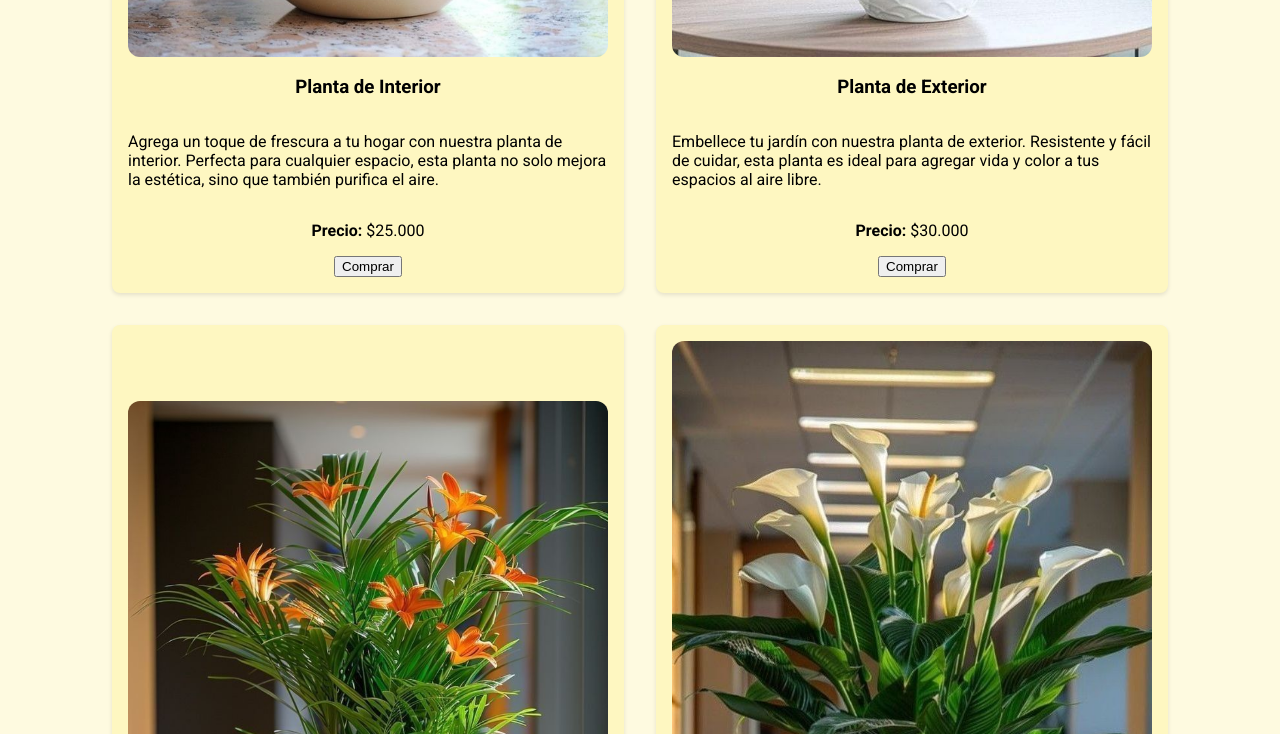
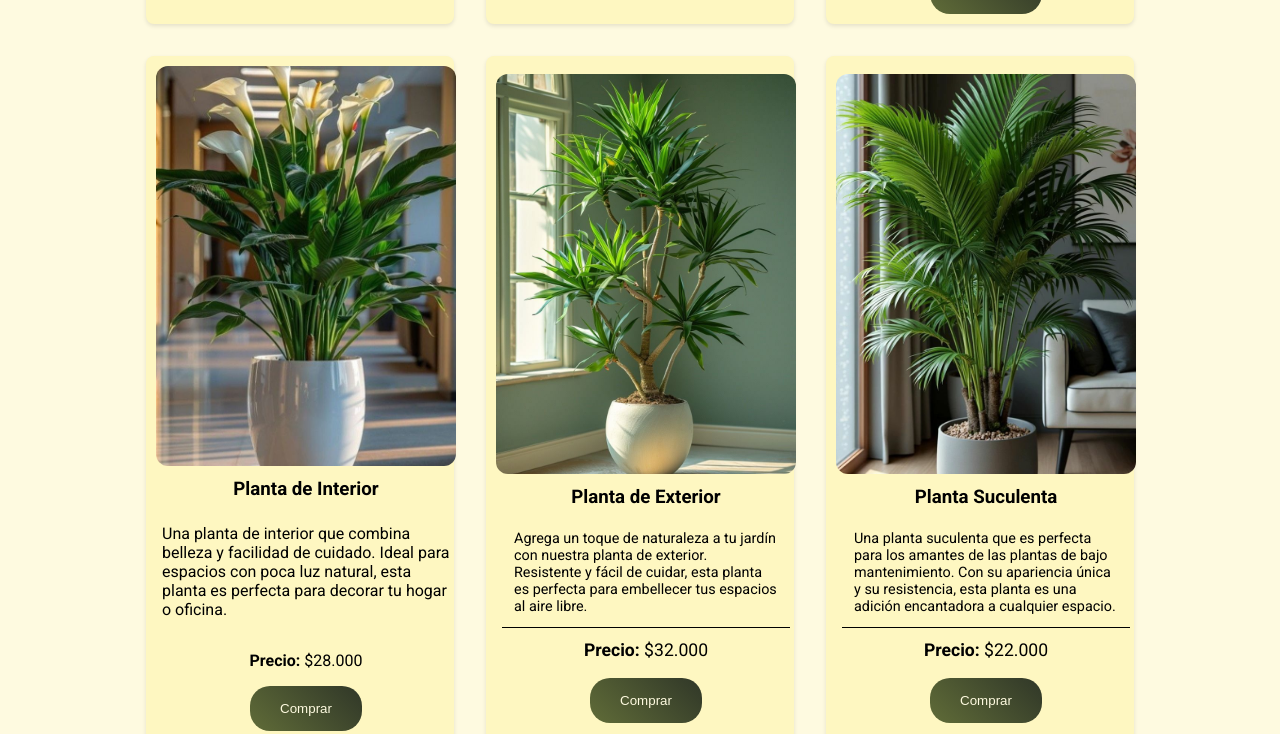
Before and after one commit to gsiasp-hash/ecommerce-plants, a plain HTML site: page index.html in a window 1280 px wide. Shown: the part 888-1622 px from the top of the page. Drawn offline with Linux system fonts and the light colour scheme.

Commit message:
add button style

```diff
--- a/assets/css/style.css
+++ b/assets/css/style.css
@@ -65,16 +65,40 @@ main {
   align-items: center;
   background-color: #fef7c1;
   border-radius: 8px;
-
   box-shadow: 0 2px 4px rgba(0, 0, 0, 0.1);
-  padding: 16px;
+  padding: 10px;
   margin: 16px;
-  width: 30rem;
+  width: 18rem;
+  height: auto;
 }
 .card img {
-  width: 100%;
-  height: auto;
+  width: 300px;
+  height: 400px;
+  margin: 0;
+  object-fit: cover;
   border-radius: 12px;
+}
+.card h3 {
+  margin: 12px 0 8px 0;
+}
+.descripcion {
+  margin: 2px 0 0px 0;
+  padding: 12px;
+  font-size: 0.9rem;
+  border-bottom: 1px solid black;
+}
+.precio {
+  margin: 12px 0 12px 0;
+  padding: 0 12px 6px 12px;
+  font-size: 1.1rem;
+}
+.card button {
+  background: linear-gradient(45deg, #606c38, #303728);
+  color: #fefae0;
+  border: none;
+  border-radius: 20px;
+  padding: 15px 30px;
+  cursor: pointer;
 }
 footer {
   grid-area: footer;
--- a/index.html
+++ b/index.html
@@ -43,35 +43,35 @@
       <div class="card">
         <img src="./assets/imgs/planta 1.jpg" alt="" />
         <h3>Planta de Interior</h3>
-        <p>
+        <p class="descripcion">
           Agrega un toque de frescura a tu hogar con nuestra planta de interior.
           Perfecta para cualquier espacio, esta planta no solo mejora la
           estética, sino que también purifica el aire.
         </p>
-        <p><strong>Precio:</strong> $25.000</p>
+        <p class="precio"><strong>Precio:</strong> $25.000</p>
         <button>Comprar</button>
       </div>
       <div class="card">
         <img src="./assets/imgs/planta 2.jpg" alt="" />
         <h3>Planta de Exterior</h3>
-        <p>
+        <p class="descripcion">
           Embellece tu jardín con nuestra planta de exterior. Resistente y fácil
           de cuidar, esta planta es ideal para agregar vida y color a tus
           espacios al aire libre.
         </p>
-        <p><strong>Precio:</strong> $30.000</p>
+        <p class="precio"><strong>Precio:</strong> $30.000</p>
         <button>Comprar</button>
       </div>
       <div class="card">
         <img src="./assets/imgs/planta 3.jpg" alt="" />
         <h3>Planta Suculenta</h3>
-        <p>
+        <p class="descripcion">
           Perfecta para los amantes de las plantas de bajo mantenimiento,
           nuestra planta suculenta es una opción ideal para decorar tu hogar u
           oficina. Con su apariencia única y su resistencia, esta planta es una
           adición encantadora a cualquier espacio.
         </p>
-        <p><strong>Precio:</strong> $20.000</p>
+        <p class="precio"><strong>Precio:</strong> $20.000</p>
         <button>Comprar</button>
       </div>
       <div class="card">
@@ -88,34 +88,34 @@
       <div class="card">
         <img src="./assets/imgs/planta 5.jpg" alt="" />
         <h3>Planta de Exterior</h3>
-        <p>
+        <p class="descripcion">
           Agrega un toque de naturaleza a tu jardín con nuestra planta de
           exterior. Resistente y fácil de cuidar, esta planta es perfecta para
           embellecer tus espacios al aire libre.
         </p>
-        <p><strong>Precio:</strong> $32.000</p>
+        <p class="precio"><strong>Precio:</strong> $32.000</p>
         <button>Comprar</button>
       </div>
       <div class="card">
         <img src="./assets/imgs/planta 6.jpg" alt="" />
         <h3>Planta Suculenta</h3>
-        <p>
+        <p class="descripcion">
           Una planta suculenta que es perfecta para los amantes de las plantas
           de bajo mantenimiento. Con su apariencia única y su resistencia, esta
           planta es una adición encantadora a cualquier espacio.
         </p>
-        <p><strong>Precio:</strong> $22.000</p>
+        <p class="precio"><strong>Precio:</strong> $22.000</p>
         <button>Comprar</button>
       </div>
       <div class="card">
         <img src="./assets/imgs/planta 7.jpg" alt="" />
         <h3>Planta de Interior</h3>
-        <p>
+        <p class="descripcion">
           Una planta de interior que combina belleza y facilidad de cuidado.
           Ideal para espacios con poca luz natural, esta planta es perfecta para
           decorar tu hogar o oficina.
         </p>
-        <p><strong>Precio:</strong> $27.000</p>
+        <p class="precio"><strong>Precio:</strong> $27.000</p>
         <button>Comprar</button>
       </div>
       <div class="card">
```
